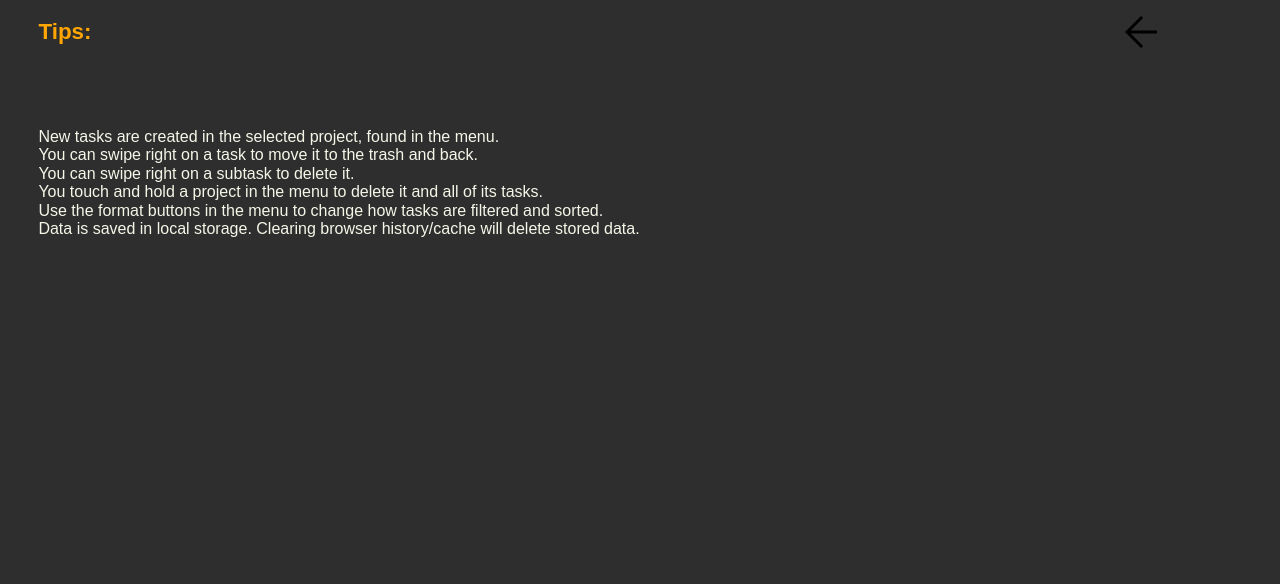
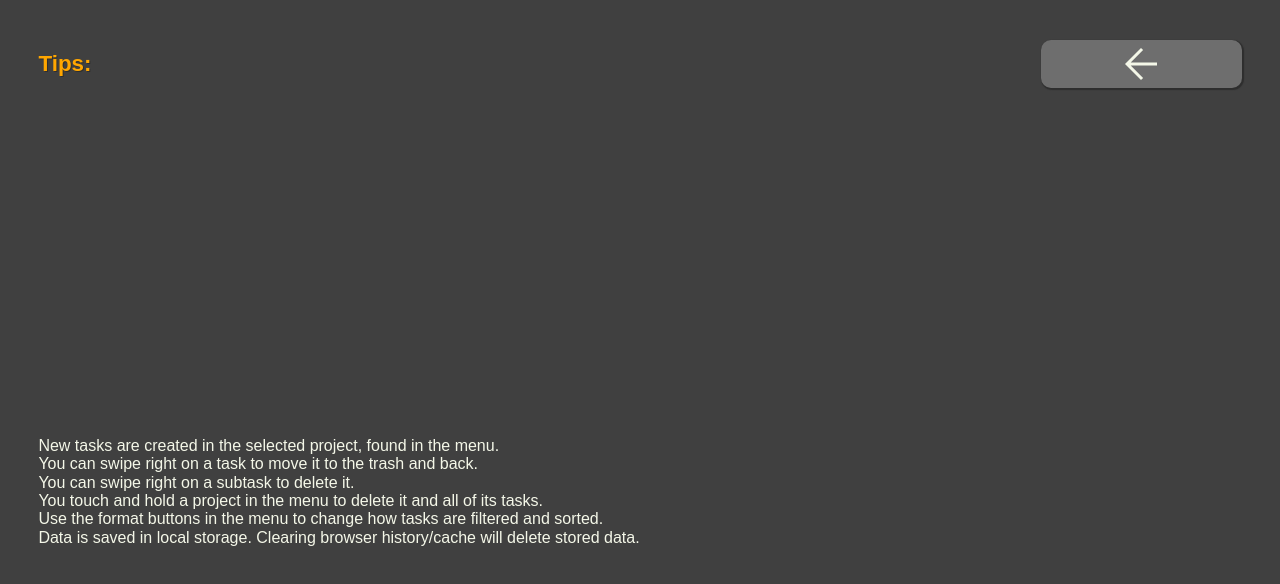
Before and after one commit to xincryptedx/todo-list, a website built with webpack: page dist/index.html in a window 1280 px wide. Both pictures are taken after a click on the element 1099 px from the left and 760 px from the top of the page. Built offline with nearby package versions, Linux system fonts and the light colour scheme.

Commit message:
Adjust help grid layout and btn color

```diff
--- a/src/style.css
+++ b/src/style.css
@@ -902,15 +902,19 @@ body {
 
 /* #region Help */
 .help {
-  grid-row: 1 / 9;
+  grid-row: -1 / 1;
   grid-column: -1 / 1;
 
   display: grid;
-  grid-template: 10% 10% 1fr / 3% repeat(6, 1fr) 3%;
+  grid-template: 3% 10% 10% 1fr / 3% repeat(6, 1fr) 3%;
   grid-template-areas:
+    ". . . . . . . ."
     ". title title title title . close ."
     ". . . . . . . ."
     ". tips tips tips tips tips tips .";
+  align-items: center;
+
+  background-color: var(--bg-color-2);
 }
 
 .help .help-title {
@@ -928,6 +932,14 @@ body {
 
 .help .close-btn {
   grid-area: close;
+
+  background-color: var(--bg-color-3);
+  border-radius: 10px;
+  box-shadow: 1px 1px 1px 1px var(--bg-color);
+}
+
+.help .close-btn .icon {
+  fill: var(--text-color);
 }
 
 .help .help-text-container {
```
